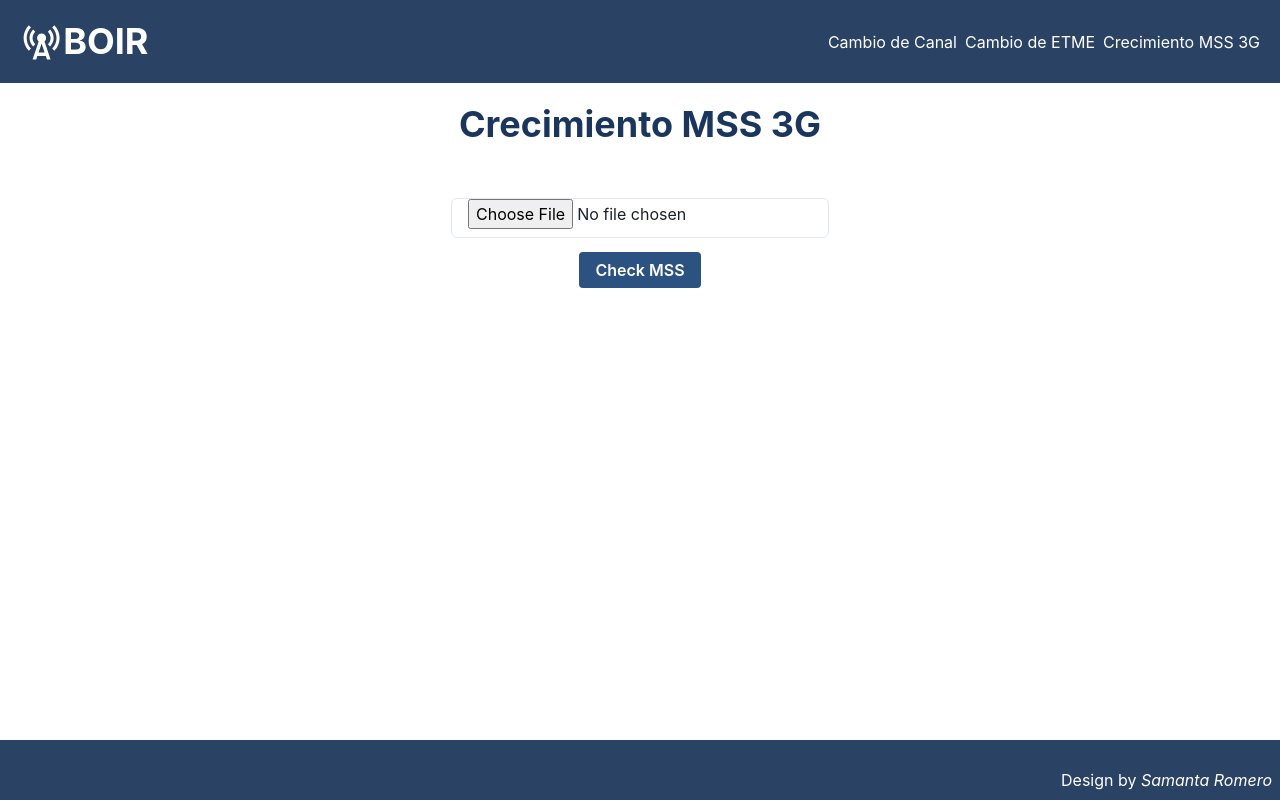
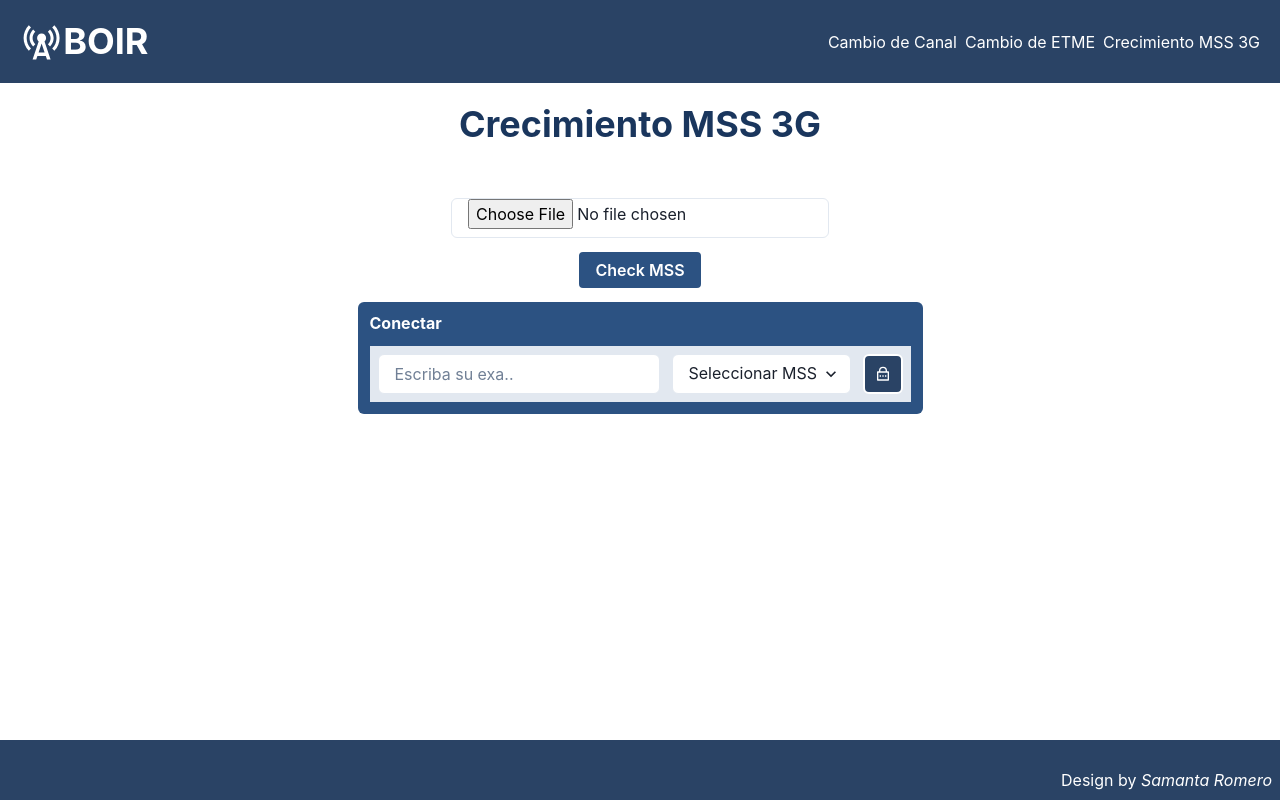
Before and after one commit to sami1793/cambio-frecuencia, a React (Vite) app: page /MSS3G in a window 1280 px wide. Built offline with nearby package versions, Linux system fonts and the light colour scheme.

Commit message:
Se agrega logeo de MSS

```diff
--- a/src/pages/MSS3G.jsx
+++ b/src/pages/MSS3G.jsx
@@ -13,14 +13,33 @@ import {
   Center,
   Button,
   Link,
+  Select,
+  IconButton,
+  Tooltip,
+  useToast,
 } from "@chakra-ui/react";
 import readXlsxFile from "read-excel-file";
 import { Comand } from "../components/comand/Comand";
 import { useState } from "react";
+import { RiLockPasswordLine } from "react-icons/ri";
 // import { InputMSS3GSection } from "../components/MSS3G/InputMSS3GSection";
 
 export const MSS3G = () => {
+  const initialDataMSSConection = {
+    user: "",
+    mss: "",
+  };
   const [dataMSS, setDataMSS] = useState("");
+  const [dataMSSConection, setDataMSSConection] = useState(
+    initialDataMSSConection
+  );
+  const handleChange = (e) => {
+    setDataMSSConection({
+      ...dataMSSConection,
+      [e.target.name]: e.target.value,
+    });
+  };
+  const toast = useToast();
   // const [inputsMSS3G, setInputsMSS3G] = useState({
   //   name: "",
   //   no: "",
@@ -44,7 +63,20 @@ export const MSS3G = () => {
       }
     }
   };
-
+  const copyCredencials = () => {
+    navigator.clipboard.writeText(
+      `ssh -p 4422 "CTIMOVIL\\${dataMSSConection.user.toLocaleUpperCase()}@BOIR01@${
+        dataMSSConection.mss
+      }@pbps.claro.amx"`
+    );
+    toast({
+      title: "Se obtuvo el comando correctamente",
+      description: "",
+      status: "success",
+      duration: 1000,
+      isClosable: true,
+    });
+  };
   return (
     <Center mb={10}>
       <Flex direction="column" alignItems="center" gap={3}>
@@ -66,6 +98,73 @@ export const MSS3G = () => {
         >
           Check MSS
         </Button>
+        <Box bg="blue.700" p={3} borderRadius="md">
+          <Heading size="sm" mb={3} color="white">
+            Conectar
+          </Heading>
+          <Flex gap={3} w="full" justifyContent="center" bg="gray.200" p={2}>
+            <Input
+              bg="white"
+              placeholder="Escriba su exa.."
+              w="fit-content"
+              name="user"
+              value={dataMSSConection.user}
+              onChange={handleChange}
+            />
+
+            <Select
+              bg="white"
+              placeholder="Seleccionar MSS"
+              w="fit-content"
+              name="mss"
+              value={dataMSSConection.mss}
+              onChange={handleChange}
+            >
+              <option value="MSSASU02">MSSASU02</option>
+              <option value="MSSASU03">MSSASU03</option>
+              <option value="MSSBAH03">MSSBAH03</option>
+              <option value="MSSBAR02">MSSBAR02</option>
+              <option value="MSSCOR04">MSSCOR04</option>
+              <option value="MSSCOR05">MSSCOR05</option>
+              {/* <option value="option2">MSSCOR06</option> */}
+              <option value="MSSCRR03">MSSCRR03</option>
+              <option value="MSSGRA02">MSSGRA02</option>
+              <option value="MSSJON03">MSSJON03</option>
+              <option value="MSSM1PYASU1">MSSM1PYASU1</option>
+              <option value="MSSM1PYOLL2">MSSM1PYOLL2</option>
+              {/* <option value="option3">MSSM01ARCOR1</option> */}
+              {/* <option value="option3">MSSM01AROLL2</option> */}
+              {/* <option value="option3">MSSM2ARCOR2</option> */}
+              <option value="MSSM2AROLL1">MSSM2AROLL1</option>
+              <option value="MSSM3ARCOR1">MSSM3ARCOR1</option>
+              <option value="MSSM3AROLL1">MSSM3AROLL1</option>
+              <option value="MSSMAR03">MSSMAR03</option>
+              <option value="MSSMEN03">MSSMEN03</option>
+              <option value="MSSMON04">MSSMON04</option>
+              <option value="MSSMON05">MSSMON05</option>
+              <option value="MSSNEU03">MSSNEU03</option>
+              <option value="MSSOLL01">MSSOLL01</option>
+              {/* <option value="option3">MSSOLL02</option> */}
+              <option value="MSSROS04">MSSROS04</option>
+              <option value="MSSROS05">MSSROS05</option>
+              <option value="MSSSAN03">MSSSAN03</option>
+              <option value="MSSTOR03">MSSTOR03</option>
+              <option value="MSSTUC03">MSSTUC03</option>
+            </Select>
+            <Tooltip label="Obtener comando PowerShell">
+              <IconButton
+                icon={<RiLockPasswordLine />}
+                onClick={copyCredencials}
+                variant="solid"
+                bg="blue.800"
+                border="2px"
+                color="white"
+                _hover={{ bg: "white", color: "blue.900" }}
+              />
+            </Tooltip>
+          </Flex>
+        </Box>
+
         {/* <InputMSS3GSection dataMSS={dataMSS} /> */}
         {dataMSS && (
           <Wrap>
```
